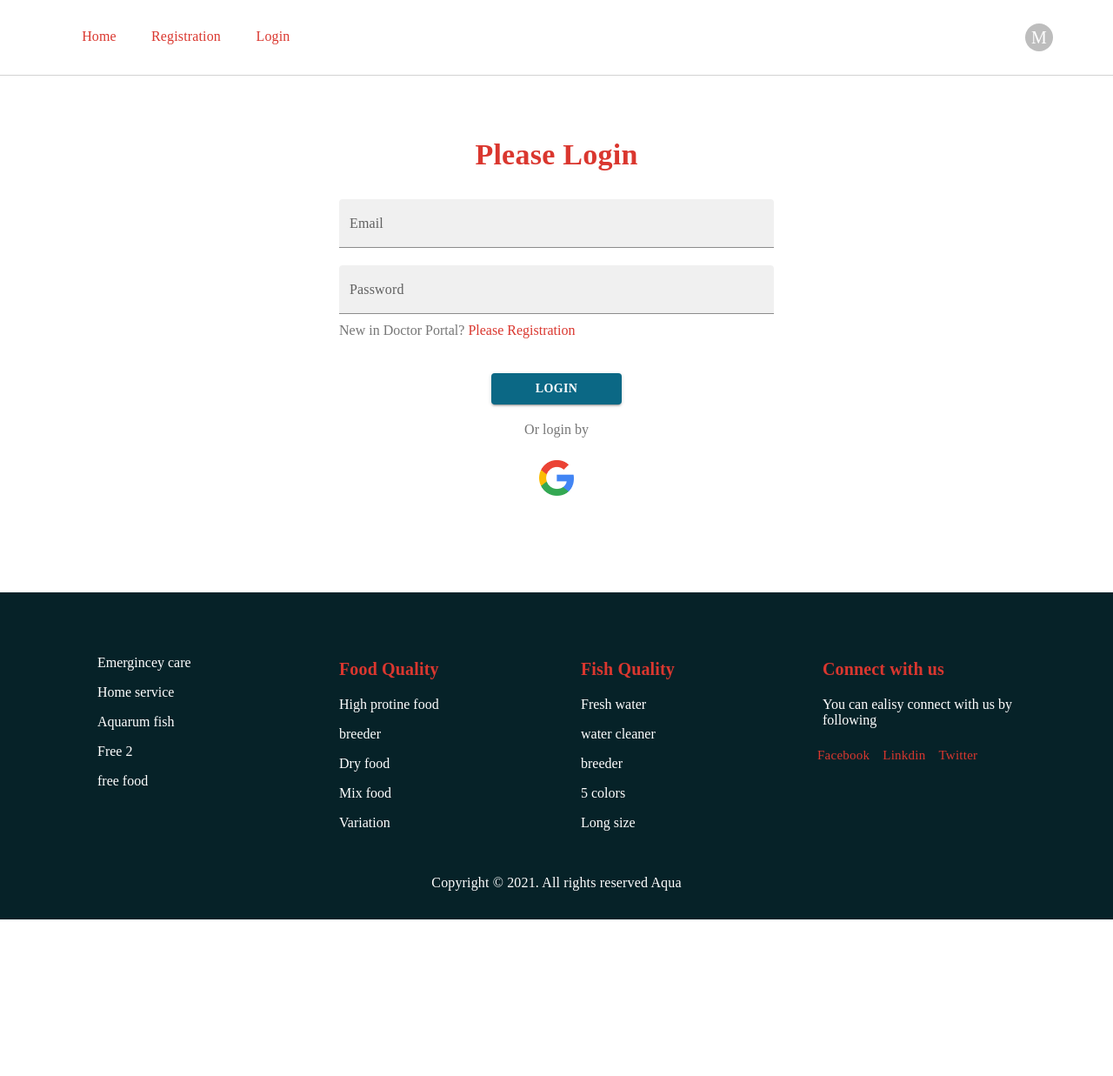
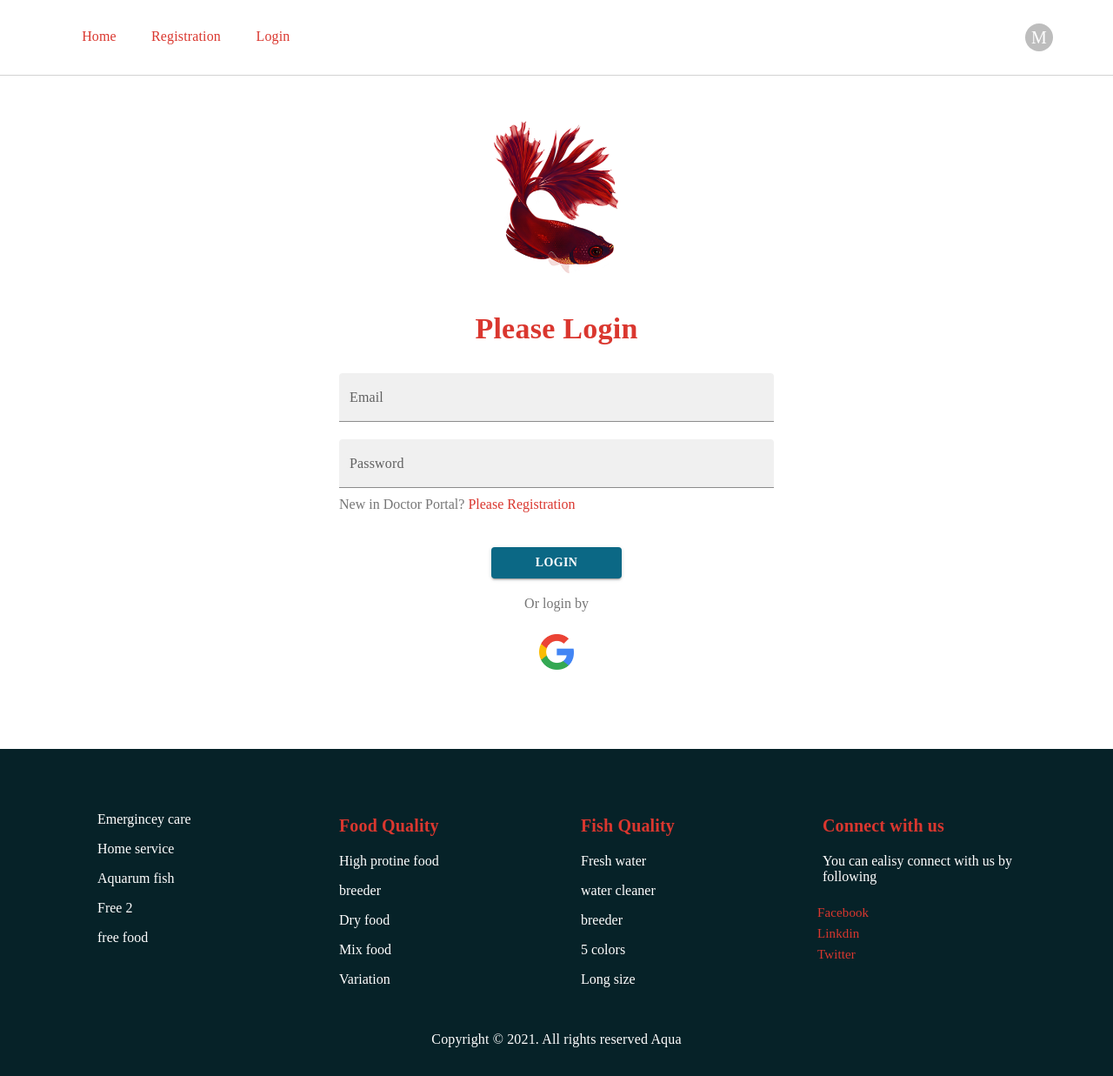
Before and after one commit to Arif870/Aqua, a React (Create React App) app: page /login in a window 1280 px wide. Shown: the whole page at 87% size. Before the commit the page ends 1057 px from the top, so only its background shows below. Built offline with nearby package versions, Linux system fonts and the light colour scheme.

Commit message:
footer bug fixed

```diff
--- a/src/Pages/Login/Login.js
+++ b/src/Pages/Login/Login.js
@@ -4,6 +4,7 @@ import googleimg from "../../images/google_logo.png";
 import "./Login.css";
 import Navigation from "../Shared/Navigation/Navigation";
 import Footer from "../Shared/Footer/Footer";
+import betaimg from "../../images/batta.png";
 
 export default function Login() {
   return (
@@ -14,11 +15,21 @@ export default function Login() {
         style={{
           backgroundSize: "contain",
           backgroundRepeat: "no-repeat",
-          padding: "40px 0px",
+          padding: "20px 0px",
         }}
       >
         <Grid>
-          <Grid item xs={12}></Grid>
+          <Grid item xs={12}>
+            <img
+              style={{
+                width: "200px",
+                margin: " 20px auto 0px",
+                display: "block",
+              }}
+              src={betaimg}
+              alt="betta"
+            />
+          </Grid>
           <Grid item xs={12} style={{ margin: "auto", display: "block" }}>
             {" "}
             <Typography
--- a/src/Pages/Registration/Registration.js
+++ b/src/Pages/Registration/Registration.js
@@ -3,13 +3,24 @@ import React from "react";
 import { Link } from "react-router-dom";
 import Footer from "../Shared/Footer/Footer";
 import Navigation from "../Shared/Navigation/Navigation";
+import betaimg from "../../images/batta.png";
 
 export default function Registration() {
   return (
     <div>
       <Navigation />
       <Grid>
-        <Grid item xs={12}></Grid>
+        <Grid item xs={12}>
+          <img
+            style={{
+              width: "200px",
+              margin: " 20px auto 0px",
+              display: "block",
+            }}
+            src={betaimg}
+            alt="betta"
+          />
+        </Grid>
         <Grid item xs={12} style={{ margin: "auto", display: "block" }}>
           {" "}
           <Typography
@@ -18,7 +29,7 @@ export default function Registration() {
               textAlign: "center",
               color: "var(--primary-color)",
               fontWeight: "bold",
-              margin: "30px 0px",
+              margin: "20px 0px",
             }}
           >
             Registration Form
--- a/src/Pages/Shared/Footer/Footer.js
+++ b/src/Pages/Shared/Footer/Footer.js
@@ -92,19 +92,28 @@ export default function Footer() {
             <Typography
               style={{
                 color: "var(--primary-color)",
-                display: "flex",
+
                 gap: "15px",
                 fontSize: "26px",
                 margin: "20px 0px 0px 10px",
               }}
             >
-              <Typography variant="p" style={{ fontSize: "15px" }}>
+              <Typography
+                variant="h6"
+                style={{ fontSize: "15px", display: "block" }}
+              >
                 Facebook
-              </Typography>
-              <Typography variant="p" style={{ fontSize: "15px" }}>
+              </Typography>{" "}
+              <Typography
+                variant="h6"
+                style={{ fontSize: "15px", display: "block" }}
+              >
                 Linkdin
               </Typography>
-              <Typography variant="p" style={{ fontSize: "15px" }}>
+              <Typography
+                variant="h6"
+                style={{ fontSize: "15px", display: "block" }}
+              >
                 Twitter
               </Typography>
             </Typography>
```
Also changed, not shown: src/images/batta.png (added).
